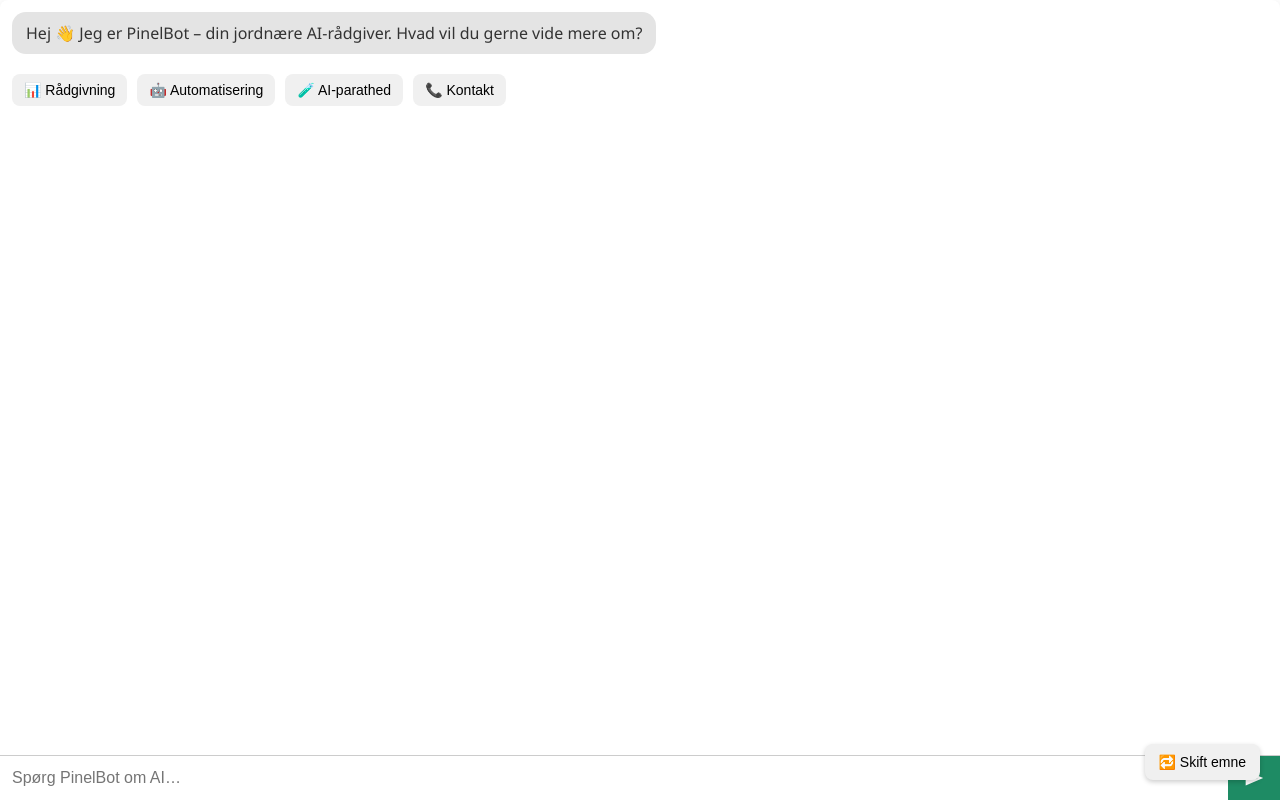
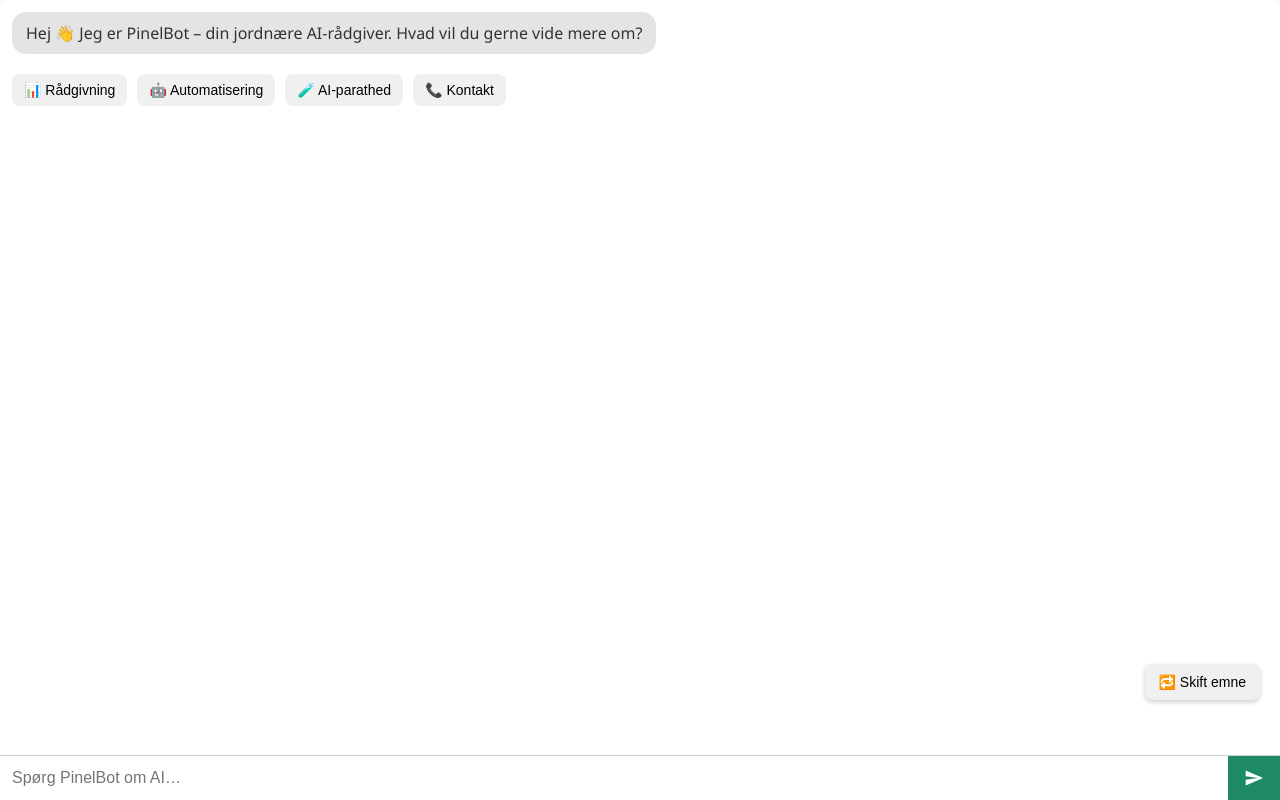
Before and after one commit to Growhubdk/pinelbot, a plain HTML site: page index.html in a window 1280 px wide. Drawn offline with Linux system fonts and the light colour scheme.

Commit message:
Flyttet 'Skift emne'-knappen over inputfeltet med CSS justering

```diff
--- a/index.html
+++ b/index.html
@@ -60,7 +60,7 @@
     /* 🔁 Fast Skift emne-knap */
     #sticky-reset {
   position: fixed;
-      bottom: 20px;
+  bottom: 100px; /* 🚀 Hævet fra bunden */
   right: 20px;
   background-color: #f0f0f0;
   border: none;
@@ -72,6 +72,7 @@
   transition: background-color 0.2s ease;
   z-index: 1000;
 }
+
 
     #sticky-reset:hover {
       background-color: #ddd;
```
Lines whose indentation alone changed are shown as unchanged.
